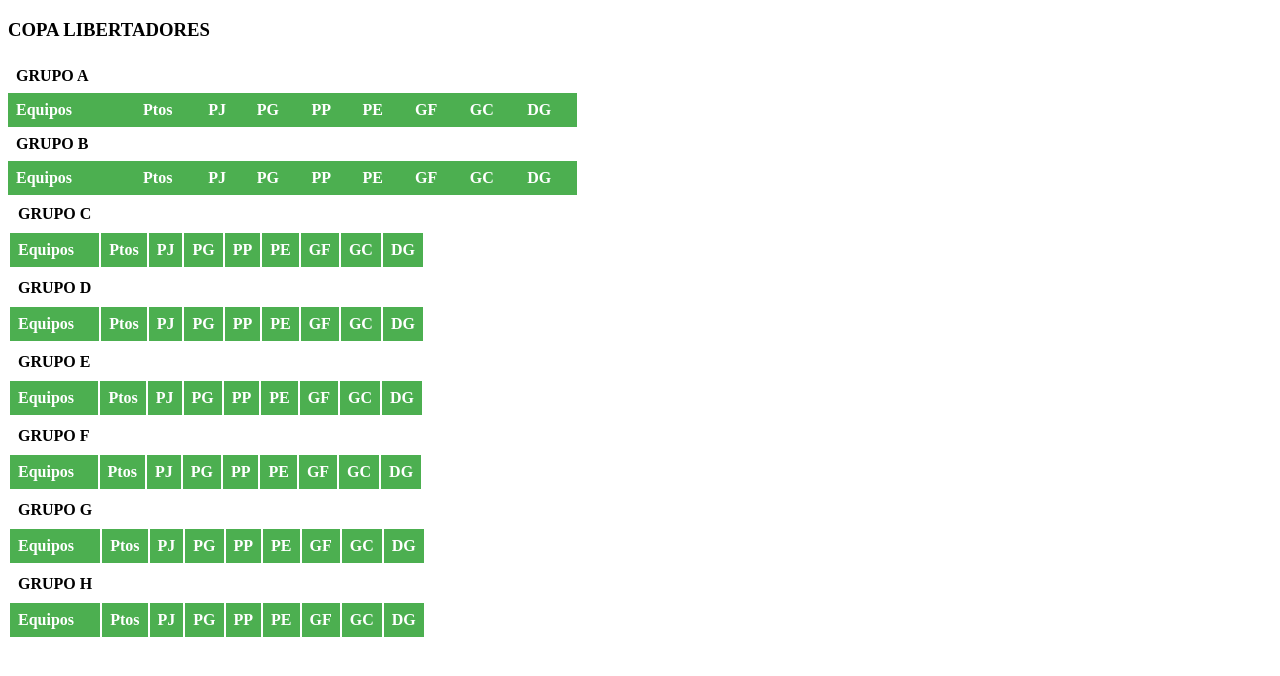
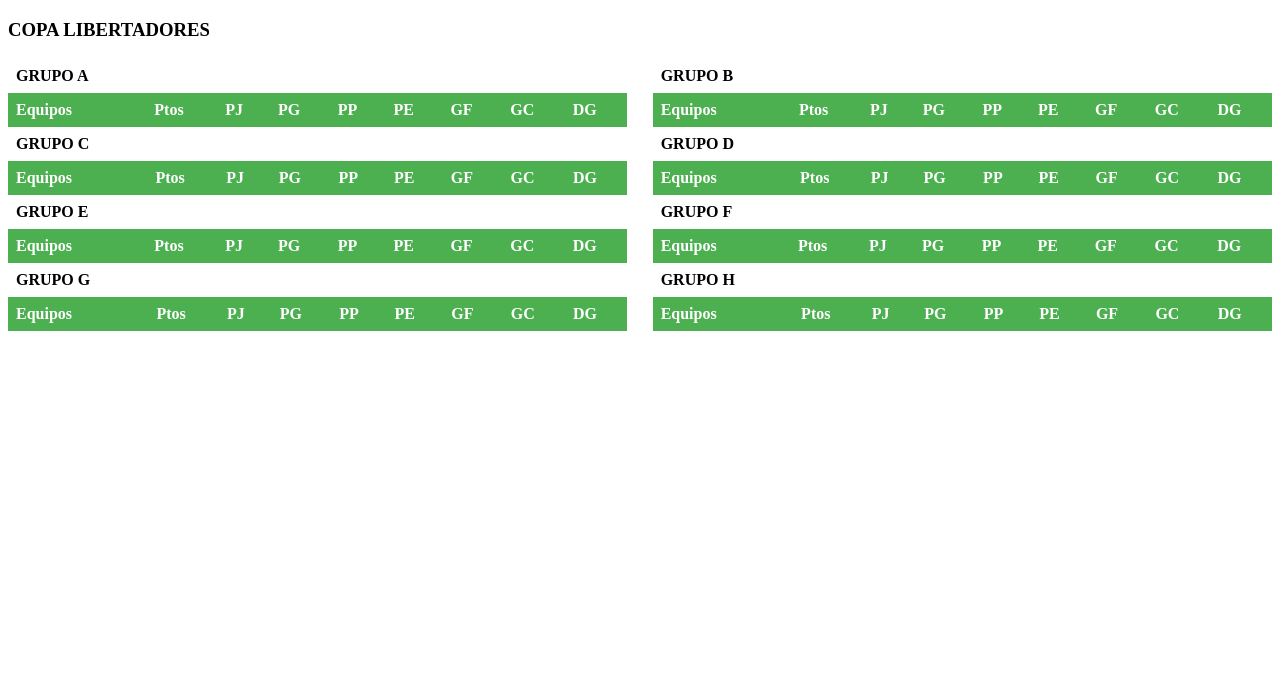
Before and after one commit to politecnicomodelopoo2018/CastroPena3erTrimestre, a Flask app: page /libertadores in a window 1280 px wide. Shown: the top 676 px of the page. Run offline with Flask 2, Linux system fonts and the light colour scheme; data that the repository does not hold is empty.

Commit message:
cammiteando ando

```diff
--- a/Partido.py
+++ b/Partido.py
@@ -44,6 +44,11 @@
             self.Copa = "Null"
             self.Fecha = "Null"
             self.Instancia = "Null"
+
+        if goal1 == None and goal2 == None:
+
+            self.GolesEquipo1 = 0
+            self.GolesEquipo2 = 0
 
     def setPartido(self):
 
--- a/templates/libertadores.html
+++ b/templates/libertadores.html
@@ -10,13 +10,43 @@
 
 		table#grupo1 {
     		border-collapse: collapse;
-    		width: 45%;
+    		width: 49%;
     		text-aling: left;
 		}
 
 		table#grupo2{
 			border-collapse: collapse;
-    		width: 45%;
+			width: 49%;
+			text-aling: right;
+		}
+		table#grupo3{
+			border-collapse: collapse;
+			width: 49%;
+			text-aling: left;
+		}
+		table#grupo4{
+			border-collapse: collapse;
+			width: 49%;
+			text-aling: right;
+		}
+		table#grupo5{
+			border-collapse: collapse;
+			width: 49%;
+			text-aling: left;
+		}
+		table#grupo6{
+			border-collapse: collapse;
+			width: 49%;
+			text-aling: right;
+		}
+		table#grupo7{
+			border-collapse: collapse;
+			width: 49%;
+			text-aling: left;
+		}
+		table#grupo8{
+			border-collapse: collapse;
+			width: 49%;
 			text-aling: right;
 		}
 
@@ -29,8 +59,20 @@
 			background-color: #4CAF50;
 			color: white;
 		}
-		tr:nth-child(even){background-color: #f2f2f2}
 
+		tr:nth-child(even){
+
+
+			background-color: #f2f2f2;
+
+		}
+
+		div {
+
+			border-collapse: collapse;
+			text-align: right;
+
+		}
 
 
 
@@ -43,8 +85,8 @@
 <h3><strong>COPA LIBERTADORES</strong></h3>
 
 
-
-<table id="grupo1">
+<div>
+	<table id="grupo1" align="left">
 
 
 
@@ -121,8 +163,10 @@
 
 
 </table>
+</div>
 
-<table id = "grupo2">
+<div>
+	<table id = "grupo2"  align="right" >
 
 	<tr>
 
@@ -196,20 +240,22 @@
 
 
 </table >
+</div>
 
-<table id = "grupo3">
-
+<div>
+	<table id = "grupo3" align="left">
+<!---->
 	<tr>
-
+<!---->
 		<td><strong>GRUPO C</strong></td>
-
+<!---->
 	</tr>
-
-
-
-
+<!---->
+<!---->
+<!---->
+<!---->
 	<tr>
-
+<!---->
 		<th><strong>Equipos</strong></th>
 		<th><strong>Ptos</strong></th>
 		<th><strong>PJ</strong></th>
@@ -219,17 +265,17 @@
 		<th><strong>GF</strong></th>
 		<th><strong>GC</strong></th>
 		<th><strong>DG</strong></th>
-
+<!---->
 	</tr>
-
-
+<!---->
+<!---->
 {% for item in listaC%}
-
-
-	{% if item["Equipo_idEquipo"] == C[0]["Equipo_idEquipo"] or item["Equipo_idEquipo"] == C[1]["Equipo_idEquipo"]:%}
+<!---->
+<!---->
+	{%  if item["Equipo_idEquipo"] == C[0]["Equipo_idEquipo"] or item["Equipo_idEquipo"] == C[1]["Equipo_idEquipo"]:%}
 	<tr>
-
-
+<!---->
+<!---->
 		<td bgcolor="#C8FE2E"> {{ item["Nombre"] }}</td>
 	    <td bgcolor="#C8FE2E"> {{ item["Puntos"] }}</td>
 		<td bgcolor="#C8FE2E"> {{ item["PartidosJugados"] }}</td>
@@ -239,15 +285,15 @@
 		<td bgcolor="#C8FE2E"> {{ item["GolesAFavor"] }}</td>
 		<td bgcolor="#C8FE2E"> {{ item["GolesEnContra"] }}</td>
 		<td bgcolor="#C8FE2E"> {{ item["GolesAFavor"] - item["GolesEnContra"] }}</td>
-
-
+<!---->
+<!---->
 	</tr>
-
+<!---->
 	{% else: %}
-
+<!---->
 	<tr>
-
-
+<!---->
+<!---->
 		<td> {{ item["Nombre"] }}</td>
 	    <td> {{ item["Puntos"] }}</td>
 		<td> {{ item["PartidosJugados"] }}</td>
@@ -257,35 +303,37 @@
 		<td> {{ item["GolesAFavor"] }}</td>
 		<td> {{ item["GolesEnContra"] }}</td>
 		<td> {{ item["GolesAFavor"] - item["GolesEnContra"] }}</td>
+<!---->
+<!---->
+	</tr>
+<!---->
+<!---->
+	{% endif %}
+<!---->
+<!---->
+<!---->
+<!---->
+<!---->
+{%endfor%}
+<!---->
+<!---->
+</table>
+</div>
 
-
+<div>
+	<table id = "grupo4" align="right">
+<!---->
+	<tr>
+<!---->
+		<td><strong>GRUPO D</strong></td>
+<!---->
 	</tr>
-
-
-	{% endif %}
-
-
-
-
-
-{%endfor%}
-
-
-</table>
-
-<table id = "grupo4">
-
+<!---->
+<!---->
+<!---->
+<!---->
 	<tr>
-
-		<td><strong>GRUPO D</strong></td>
-
-	</tr>
-
-
-
-
-	<tr>
-
+<!---->
 		<th><strong>Equipos</strong></th>
 		<th><strong>Ptos</strong></th>
 		<th><strong>PJ</strong></th>
@@ -295,17 +343,17 @@
 		<th><strong>GF</strong></th>
 		<th><strong>GC</strong></th>
 		<th><strong>DG</strong></th>
-
+<!---->
 	</tr>
-
-
+<!---->
+<!---->
 {% for item in listaD%}
-
-
+<!---->
+<!---->
 	{% if item["Equipo_idEquipo"] == D[0]["Equipo_idEquipo"] or item["Equipo_idEquipo"] == D[1]["Equipo_idEquipo"]:%}
 	<tr>
-
-
+<!---->
+<!---->
 		<td bgcolor="#C8FE2E"> {{ item["Nombre"] }}</td>
 	    <td bgcolor="#C8FE2E"> {{ item["Puntos"] }}</td>
 		<td bgcolor="#C8FE2E"> {{ item["PartidosJugados"] }}</td>
@@ -315,15 +363,15 @@
 		<td bgcolor="#C8FE2E"> {{ item["GolesAFavor"] }}</td>
 		<td bgcolor="#C8FE2E"> {{ item["GolesEnContra"] }}</td>
 		<td bgcolor="#C8FE2E"> {{ item["GolesAFavor"] - item["GolesEnContra"] }}</td>
-
-
+<!---->
+<!---->
 	</tr>
-
+<!---->
 	{% else: %}
-
+<!---->
 	<tr>
-
-
+<!---->
+<!---->
 		<td> {{ item["Nombre"] }}</td>
 	    <td> {{ item["Puntos"] }}</td>
 		<td> {{ item["PartidosJugados"] }}</td>
@@ -333,35 +381,37 @@
 		<td> {{ item["GolesAFavor"] }}</td>
 		<td> {{ item["GolesEnContra"] }}</td>
 		<td> {{ item["GolesAFavor"] - item["GolesEnContra"] }}</td>
+<!---->
+<!---->
+	</tr>
+<!---->
+<!---->
+	{% endif %}
+<!---->
+<!---->
+<!---->
+<!---->
+<!---->
+{%endfor%}
+<!---->
+<!---->
+</table>
+</div>
 
-
+<div>
+	<table id = "grupo5" align="left">
+<!---->
+	<tr>
+<!---->
+		<td><strong>GRUPO E</strong></td>
+<!---->
 	</tr>
-
-
-	{% endif %}
-
-
-
-
-
-{%endfor%}
-
-
-</table>
-
-<table id = "grupo5">
-
+<!---->
+<!---->
+<!---->
+<!---->
 	<tr>
-
-		<td><strong>GRUPO E</strong></td>
-
-	</tr>
-
-
-
-
-	<tr>
-
+<!---->
 		<th><strong>Equipos</strong></th>
 		<th><strong>Ptos</strong></th>
 		<th><strong>PJ</strong></th>
@@ -371,17 +421,17 @@
 		<th><strong>GF</strong></th>
 		<th><strong>GC</strong></th>
 		<th><strong>DG</strong></th>
-
+<!---->
 	</tr>
-
-
+<!---->
+<!---->
 {% for item in listaE%}
-
-
+<!---->
+<!---->
 	{% if item["Equipo_idEquipo"] == E[0]["Equipo_idEquipo"] or item["Equipo_idEquipo"] == E[1]["Equipo_idEquipo"]:%}
 	<tr>
-
-
+<!---->
+<!---->
 		<td bgcolor="#C8FE2E"> {{ item["Nombre"] }}</td>
 	    <td bgcolor="#C8FE2E"> {{ item["Puntos"] }}</td>
 		<td bgcolor="#C8FE2E"> {{ item["PartidosJugados"] }}</td>
@@ -391,15 +441,15 @@
 		<td bgcolor="#C8FE2E"> {{ item["GolesAFavor"] }}</td>
 		<td bgcolor="#C8FE2E"> {{ item["GolesEnContra"] }}</td>
 		<td bgcolor="#C8FE2E"> {{ item["GolesAFavor"] - item["GolesEnContra"] }}</td>
-
-
+<!---->
+<!---->
 	</tr>
-
+<!---->
 	{% else: %}
-
+<!---->
 	<tr>
-
-
+<!---->
+<!---->
 		<td> {{ item["Nombre"] }}</td>
 	    <td> {{ item["Puntos"] }}</td>
 		<td> {{ item["PartidosJugados"] }}</td>
@@ -409,35 +459,37 @@
 		<td> {{ item["GolesAFavor"] }}</td>
 		<td> {{ item["GolesEnContra"] }}</td>
 		<td> {{ item["GolesAFavor"] - item["GolesEnContra"] }}</td>
+<!---->
+<!---->
+	</tr>
+<!---->
+<!---->
+	{% endif %}
+<!---->
+<!---->
+<!---->
+<!---->
+<!---->
+{%endfor%}
+<!---->
+<!---->
+</table>
+</div>
 
-
+<div>
+	<table id = "grupo6" align="right">
+<!---->
+	<tr>
+<!---->
+		<td><strong>GRUPO F</strong></td>
+<!---->
 	</tr>
-
-
-	{% endif %}
-
-
-
-
-
-{%endfor%}
-
-
-</table>
-
-<table id = "grupo6">
-
+<!---->
+<!---->
+<!---->
+<!---->
 	<tr>
-
-		<td><strong>GRUPO F</strong></td>
-
-	</tr>
-
-
-
-
-	<tr>
-
+<!---->
 		<th><strong>Equipos</strong></th>
 		<th><strong>Ptos</strong></th>
 		<th><strong>PJ</strong></th>
@@ -447,17 +499,17 @@
 		<th><strong>GF</strong></th>
 		<th><strong>GC</strong></th>
 		<th><strong>DG</strong></th>
-
+<!---->
 	</tr>
-
-
+<!---->
+<!---->
 {% for item in listaF%}
-
-
+<!---->
+<!---->
 	{% if item["Equipo_idEquipo"] == F[0]["Equipo_idEquipo"] or item["Equipo_idEquipo"] == F[1]["Equipo_idEquipo"]:%}
 	<tr>
-
-
+<!---->
+<!---->
 		<td bgcolor="#C8FE2E"> {{ item["Nombre"] }}</td>
 	    <td bgcolor="#C8FE2E"> {{ item["Puntos"] }}</td>
 		<td bgcolor="#C8FE2E"> {{ item["PartidosJugados"] }}</td>
@@ -467,15 +519,15 @@
 		<td bgcolor="#C8FE2E"> {{ item["GolesAFavor"] }}</td>
 		<td bgcolor="#C8FE2E"> {{ item["GolesEnContra"] }}</td>
 		<td bgcolor="#C8FE2E"> {{ item["GolesAFavor"] - item["GolesEnContra"] }}</td>
-
-
+<!---->
+<!---->
 	</tr>
-
+<!---->
 	{% else: %}
-
+<!---->
 	<tr>
-
-
+<!---->
+<!---->
 		<td> {{ item["Nombre"] }}</td>
 	    <td> {{ item["Puntos"] }}</td>
 		<td> {{ item["PartidosJugados"] }}</td>
@@ -485,35 +537,37 @@
 		<td> {{ item["GolesAFavor"] }}</td>
 		<td> {{ item["GolesEnContra"] }}</td>
 		<td> {{ item["GolesAFavor"] - item["GolesEnContra"] }}</td>
+<!---->
+<!---->
+	</tr>
+<!---->
+<!---->
+	{% endif %}
+<!---->
+<!---->
+<!---->
+<!---->
+<!---->
+{%endfor%}
+<!---->
+<!---->
+</table>
+</div>
 
-
+<div>
+	<table id = "grupo7" align="left">
+<!---->
+	<tr>
+<!---->
+		<td><strong>GRUPO G</strong></td>
+<!---->
 	</tr>
-
-
-	{% endif %}
-
-
-
-
-
-{%endfor%}
-
-
-</table>
-
-<table id = "grupo7">
-
+<!---->
+<!---->
+<!---->
+<!---->
 	<tr>
-
-		<td><strong>GRUPO G</strong></td>
-
-	</tr>
-
-
-
-
-	<tr>
-
+<!---->
 		<th><strong>Equipos</strong></th>
 		<th><strong>Ptos</strong></th>
 		<th><strong>PJ</strong></th>
@@ -523,17 +577,17 @@
 		<th><strong>GF</strong></th>
 		<th><strong>GC</strong></th>
 		<th><strong>DG</strong></th>
-
+<!---->
 	</tr>
-
-
+<!---->
+<!---->
 {% for item in listaG%}
-
-
+<!---->
+<!---->
 	{% if item["Equipo_idEquipo"] == G[0]["Equipo_idEquipo"] or item["Equipo_idEquipo"] == G[1]["Equipo_idEquipo"]:%}
 	<tr>
-
-
+<!---->
+<!---->
 		<td bgcolor="#C8FE2E"> {{ item["Nombre"] }}</td>
 	    <td bgcolor="#C8FE2E"> {{ item["Puntos"] }}</td>
 		<td bgcolor="#C8FE2E"> {{ item["PartidosJugados"] }}</td>
@@ -543,15 +597,15 @@
 		<td bgcolor="#C8FE2E"> {{ item["GolesAFavor"] }}</td>
 		<td bgcolor="#C8FE2E"> {{ item["GolesEnContra"] }}</td>
 		<td bgcolor="#C8FE2E"> {{ item["GolesAFavor"] - item["GolesEnContra"] }}</td>
-
-
+<!---->
+<!---->
 	</tr>
-
+<!---->
 	{% else: %}
-
+<!---->
 	<tr>
-
-
+<!---->
+<!---->
 		<td> {{ item["Nombre"] }}</td>
 	    <td> {{ item["Puntos"] }}</td>
 		<td> {{ item["PartidosJugados"] }}</td>
@@ -561,22 +615,24 @@
 		<td> {{ item["GolesAFavor"] }}</td>
 		<td> {{ item["GolesEnContra"] }}</td>
 		<td> {{ item["GolesAFavor"] - item["GolesEnContra"] }}</td>
+<!---->
+<!---->
+	</tr>
+<!---->
+<!---->
+	{% endif %}
+<!---->
+<!---->
+<!---->
+<!---->
+{%endfor%}
+<!---->
+<!---->
+</table>
+</div>
 
-
-	</tr>
-
-
-	{% endif %}
-
-
-
-
-{%endfor%}
-
-
-</table>
-
-<table id = "grupo8">
+<div>
+	<table id="grupo8"  align="right">
 
 	<tr>
 
@@ -644,14 +700,15 @@
 	{% endif %}
 
 
-
-
-
+<!---->
+<!---->
+<!---->
 {%endfor%}
-
+<!---->
+<!---->
 
 </table>
-
+</div>
 
 </body>
 </html>
```
Also changed, not shown: menu.py (+57 -19 lines). Lines whose indentation alone changed are shown as unchanged.
